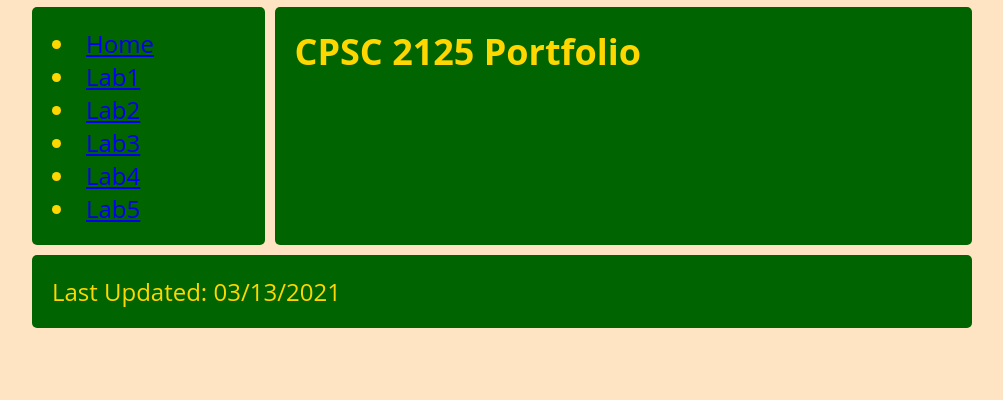
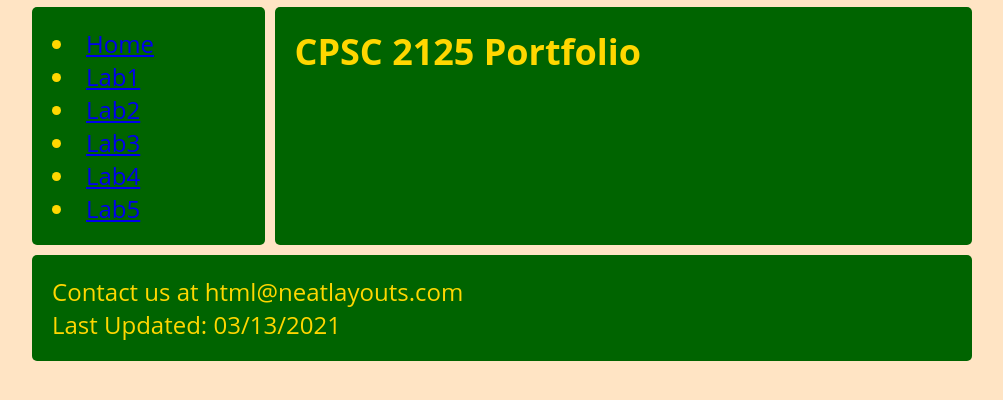
Before and after one commit to SpicyTaterTot00/Lab3, a plain HTML site: page index.html in a window 1280 px wide. Shown: the part 390-790 px from the top of the page, without its empty margins (138-1141 px from the left). Drawn offline with Linux system fonts and the light colour scheme.

```diff
--- a/index.html
+++ b/index.html
@@ -22,6 +22,7 @@
     <h1>CPSC 2125 Portfolio</h1>
   </article>
   <footer class="footer">
+    Contact us at html@neatlayouts.com<br>
     <script>
     var today = new Date();
     var dd = String(today.getDate()).padStart(2, '0');
```
Also changed, not shown: lab1.html (+1 -0 lines), lab2.html (+1 -0 lines), lab3.html (+1 -0 lines), lab5.html (+1 -0 lines).
